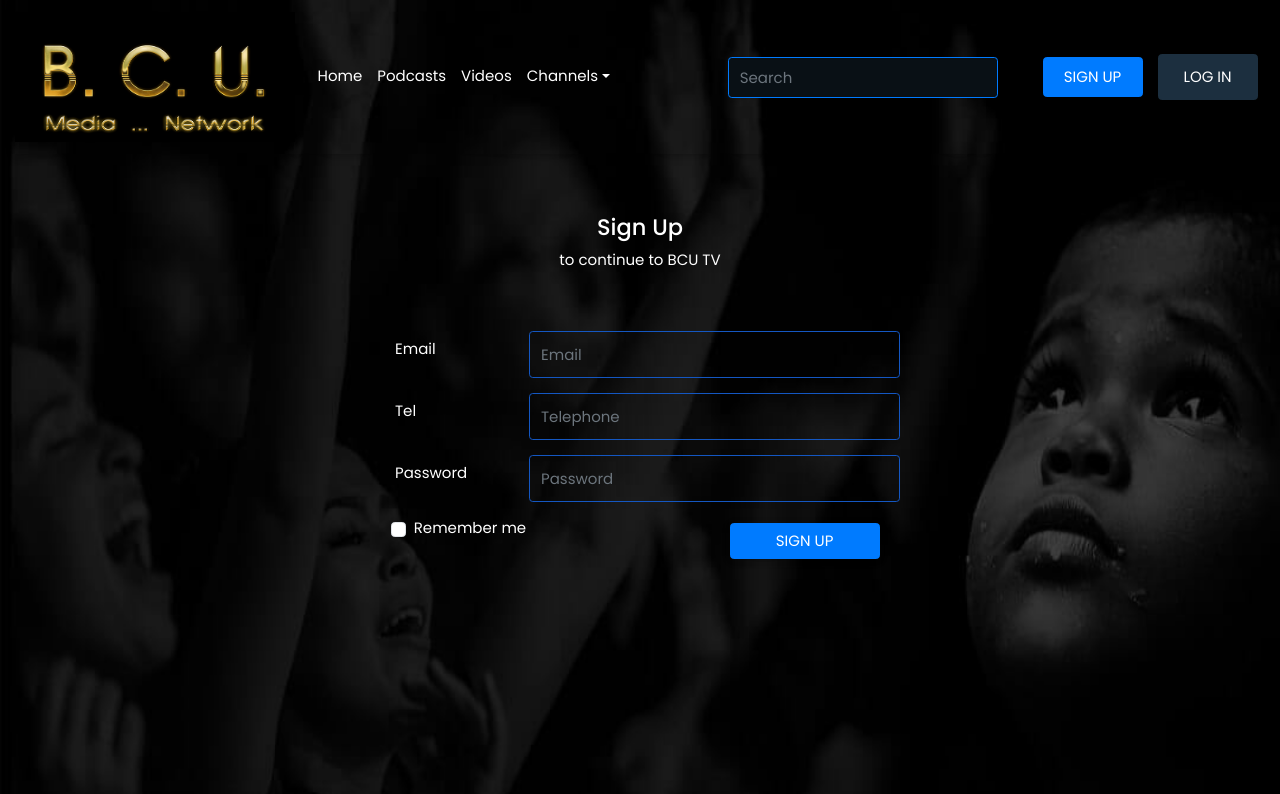
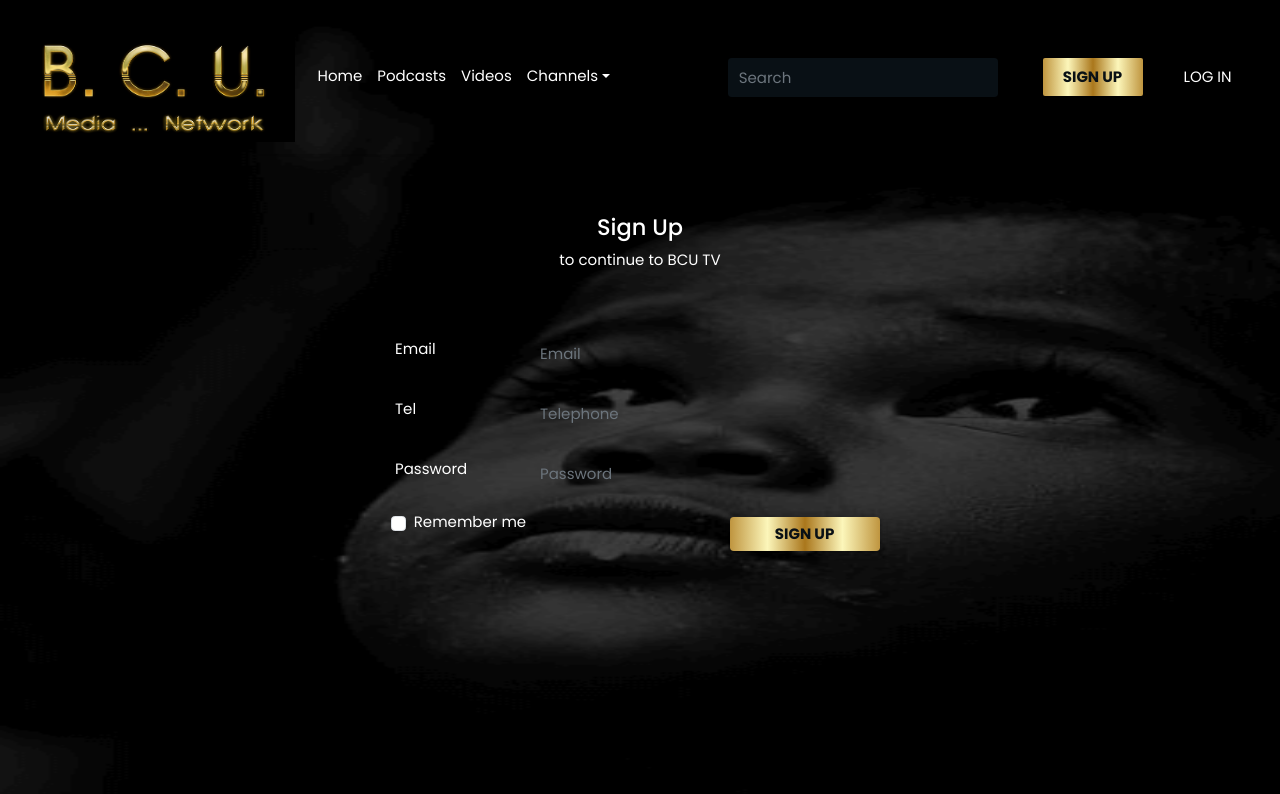
Before and after one commit to OptimusJc/bcu-international, a React (Create React App) app: page /signup in a window 1280 px wide. Shown: the top 794 px of the page. Built offline with nearby package versions, Linux system fonts and the light colour scheme.

Commit message:
Added the gold buttons

```diff
--- a/src/header/Header.css
+++ b/src/header/Header.css
@@ -7,7 +7,7 @@
     background: var(--black) !important;
 }
 .dropdown-menu a:hover {
-    background: var(--blue) !important;
+    background: var(--gold-variety-1) !important;
 }
 
 .navbar {
@@ -21,14 +21,14 @@
 }
 
 .searchbar {
-    border: 1px solid var(--blue-transparent) !important;
+    border: 1px solid var(--gold-variety-1) !important;
 }
 
 .navButtons {
     margin-left: 0 !important;
     margin-right: 0 !important;
     color: #fff !important;
-
+    border-radius: 2px !important;
 }
 
 .navButtons:hover {
@@ -37,15 +37,30 @@
 
 .btn.btn-warning,
 .btn.btn-warning:active {
-    background: var(--blue) !important;
-    border: 1px solid var(--blue);
+    /* ? gold rendition 1 */
+    background-image: linear-gradient(to left,
+                        var(--gold-primary),
+                        var(--gold-light-1),
+                        var(--gold-dark),
+                        var(--gold-light-1),
+                        var(--gold-primary)) !important;
+                        color: var(--black) !important;
+                        font-weight: bold;
+/*
+    background-image: linear-gradient(to left,
+                        var(--gold-secondary),
+                        var(--gold-primary),
+                        var(--gold-dark),
+                        var(--gold-primary),
+                        var(--gold-secondary)) !important; */
+    border: 1px solid var(--gold-variety-1);
 }
 
 .btn.btn-outline-warning,
 .btn.btn-outline-warning:hover,
 .btn.btn-outline-warning:active {
-    border: 1px solid var(--blue-shade-1) !important;
-    background: var(--blue-shade-1) !important;
+    border: 1px solid var(--gold-variety-1) !important;
+    /* background: var(--blue-shade-1) !important; */
     color: #fff !important;
 }
 
@@ -65,10 +80,10 @@
         padding-top: 1.3rem !important;
         padding-bottom: 1.3rem !important;
     }
-
-    .searchbar {
+    /* ? Figure out what this affects */
+    /* .searchbar {
         width: 300px !important;
-    }
+    } */
 
     .btn {
         width: 300px;
@@ -85,13 +100,13 @@
         background: var(--black) !important;
     }
     .dropdown-menu a:hover {
-        background: var(--blue-transparent) !important;
+        background: var(--gold-variety-1) !important;
     }
 
     .searchbar {
         background: var(--black) !important;
         color: #fff !important;
-        border: 1px solid var(--blue) !important;
+        border: 1px solid var(--gold-variety-1) !important;
         margin-left: 0.3rem;
         width: 270px !important;
     }
--- a/src/index.css
+++ b/src/index.css
@@ -1,9 +1,27 @@
 :root {
-    --blue: hsl(210, 100%, 38%);
+    /* --blue: hsl(210, 100%, 38%);
     --blue-tint-1: #1457c2;
     --blue-shade-1: hsl(208, 38%, 18%);
-    --blue-transparent: #2994ff;
-    --black: hsl(208, 39%, 6%);
+    --blue-transparent: #2994ff; */
+
+    /* * custom gold colors  */
+    /* --gold-variety-light: #F2D479;
+    --gold-variety-1: #F2B138;
+    --gold-variety-2: #D98A29;
+    --gold-variety-dark: #59380E; */
+    --black: #091015;
+
+    /* * color schemes 1[that works]  */
+    --gold-primary: #bf953f;
+    --gold-secondary: #b38728;
+    --gold-light-1: #fcf6ba;
+    --gold-light-2: #fbf5b7;
+    --gold-dark: #aa771c;
+
+    /* --gold-light: #F2D479;
+    --gold-primary: #f2b138;
+    --gold-secondary: #D98A29;
+    --gold-dark: #59380E; */
 }
 /* 0061c0 */
 *,
```
